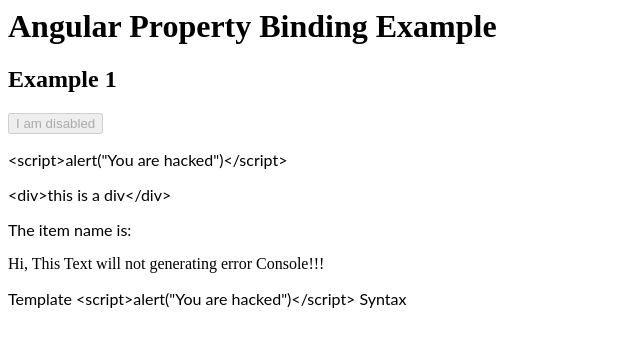
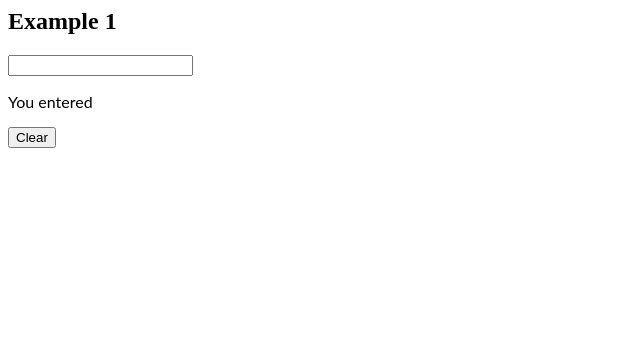
Before and after one commit to raghava352/rv-angular-practice, an Angular app: page / in a window 1280 px wide. Shown: the top 346 px of the page, without its empty margins (0-640 px from the left). Built offline with nearby package versions, Linux system fonts and the light colour scheme.

Commit message:
2 files modified

```diff
--- a/src/app/app.component.html
+++ b/src/app/app.component.html
@@ -1,11 +1,16 @@
-<h1 [innerText]="title"></h1>
+<!-- <h1 [innerText]="title"></h1>
 <h2>Example 1</h2>
-<button [disabled]="isDisabled">I am disabled</button>
+<button [disabled]="isDisabled">I am disabled</button> -->
 
-<p>{{script}}</p>
+<!-- <p>{{script}}</p>
 <p >{{div}}</p>
 <p>The item name is: {{nullItem?.Name}}</p>
 
 <div> Hi, This Text will not generating error Console!!! {{data?.firstName}} </div>
 
-<p [textContent]="evilText"></p>
+<p [textContent]="evilText"></p>  -->
+
+<h2>Example 1</h2>
+<input type="text" [value]="name" [(ngModel)]="value">
+<p> You entered {{name}}</p>
+<button (click)="clearName()">Clear</button>
--- a/src/app/app.component.ts
+++ b/src/app/app.component.ts
@@ -28,4 +28,9 @@ export class AppComponent {
 
   script = '<script>alert("You are hacked")</script>';
   div = "<div>this is a div</div>";
+
+  value = "";
+  clearValue() {
+    this.value = "";
+  }
 }
```
